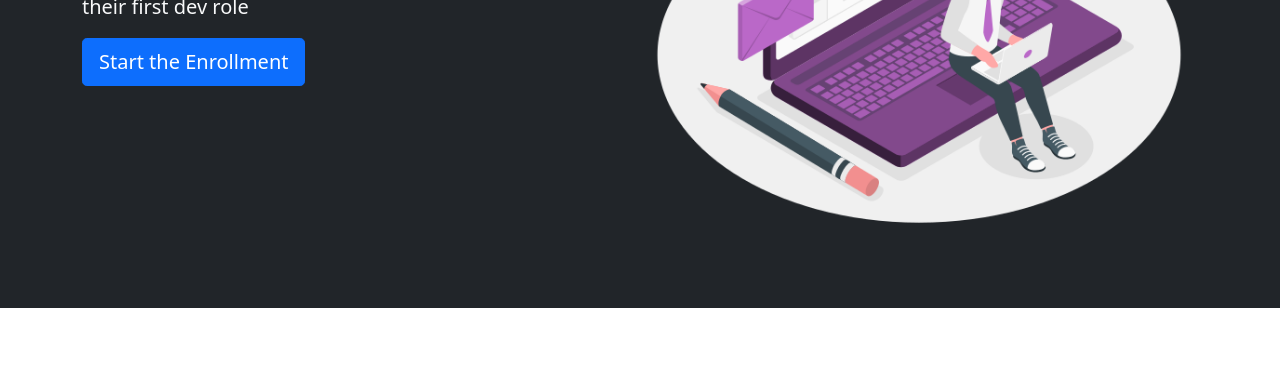
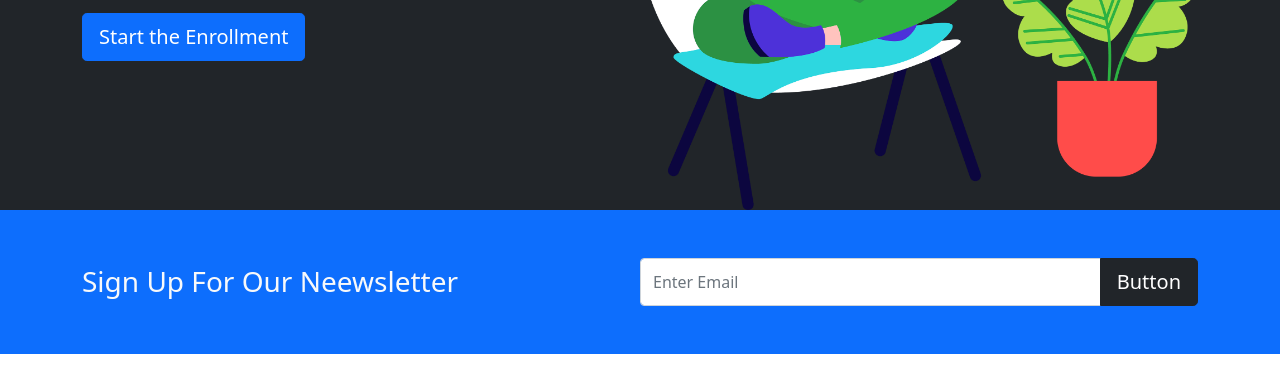
Before and after one commit to sfhamnava/bootstrap-1, a plain HTML site: page index.html in a window 1280 px wide. Shown: the part 418-800 px from the top of the page. Drawn offline with nearby package versions, Linux system fonts and the light colour scheme.

Commit message:
Newsletter finished

```diff
--- a/css/style.css
+++ b/css/style.css
@@ -0,0 +1,5 @@
+@media(min-width: 768px){
+    .news-input{
+        width: 50%;
+    }
+}
--- a/index.html
+++ b/index.html
@@ -42,7 +42,7 @@
 
     <!-- Showcase -->
 
-    <section class="bg-dark text-light p-5 text-center text-sm-start">
+    <section class="bg-dark text-light p-5 p-lg-0 pt-lg-5 text-center text-sm-start">
         <div class="container">
             <div class="d-sm-flex align-items-center justify-content-between">
                 <div>
@@ -60,13 +60,34 @@
                     </button>
                 </div>
                 <img class="img-fluid w-50 d-none d-sm-block"
-                 src="./image/4.png" alt="">
+                 src="./image/5.png" alt="">
             </div>
         </div>
     </section>
 
     <!-- Newsletter -->
 
+    <section class="bg-primary text-light p-5">
+        <div class="container">
+            <div class="d-md-flex justify-content-between align-items-center">
+                 <h3 class="mb-3 mb-md-0">Sign Up For Our Neewsletter</h3>
+
+                 <div class="input-group news-input">
+                    <input
+                    type="text"
+                    class="form-control"
+                    placeholder="Enter Email">
+
+                    <button class="btn btn-dark btn-lg"
+                    type="button"
+                    >Button</button>
+                  </div>
+            </div>
+        </div>
+    </section>
+
+    <!-- Boxes -->
+
     <script src="https://cdn.jsdelivr.net/npm/bootstrap@5.0.2/dist/js/bootstrap.bundle.min.js" integrity="sha384-MrcW6ZMFYlzcLA8Nl+NtUVF0sA7MsXsP1UyJoMp4YLEuNSfAP+JcXn/tWtIaxVXM" crossorigin="anonymous"></script>
 </body>
 </html>
```
